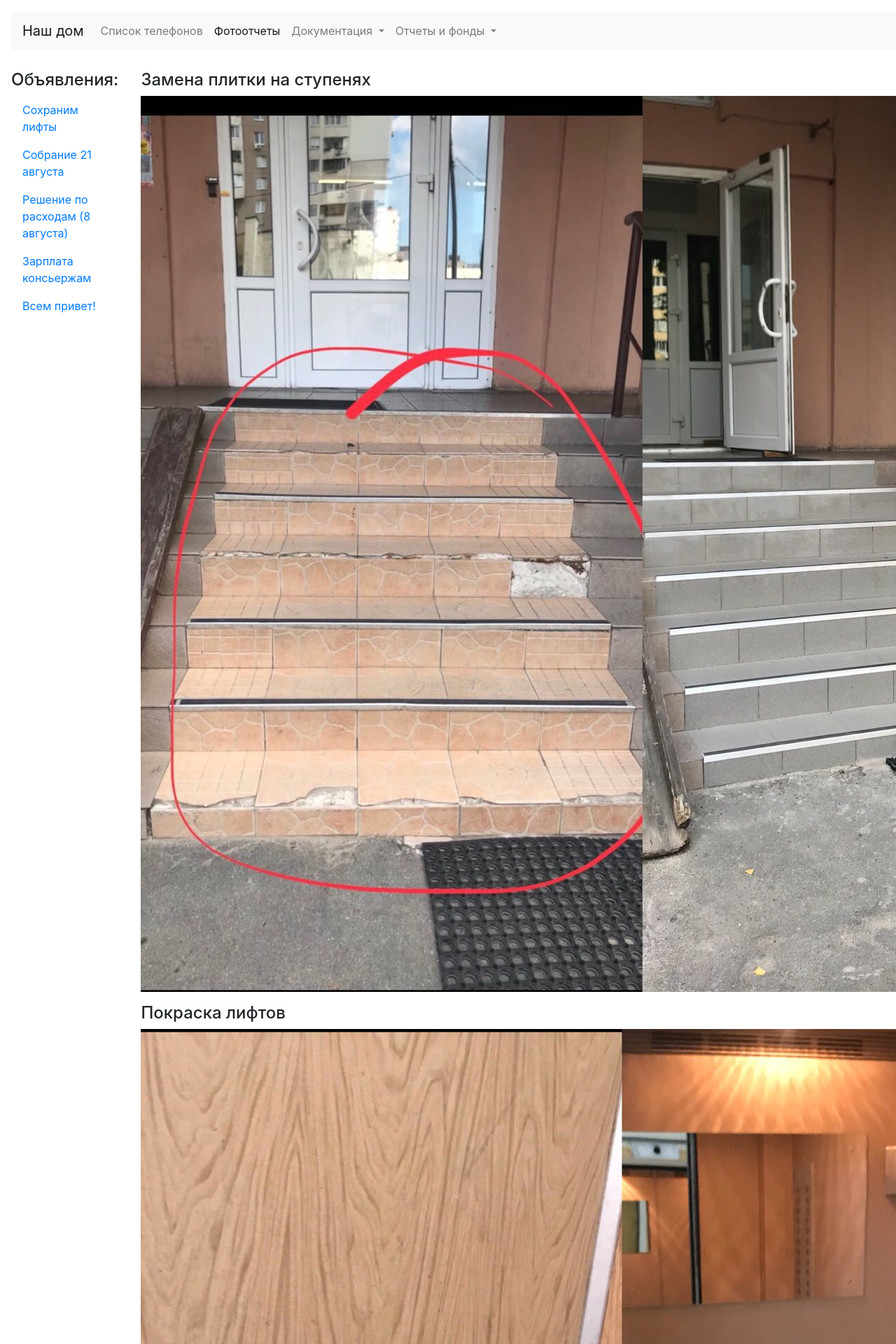
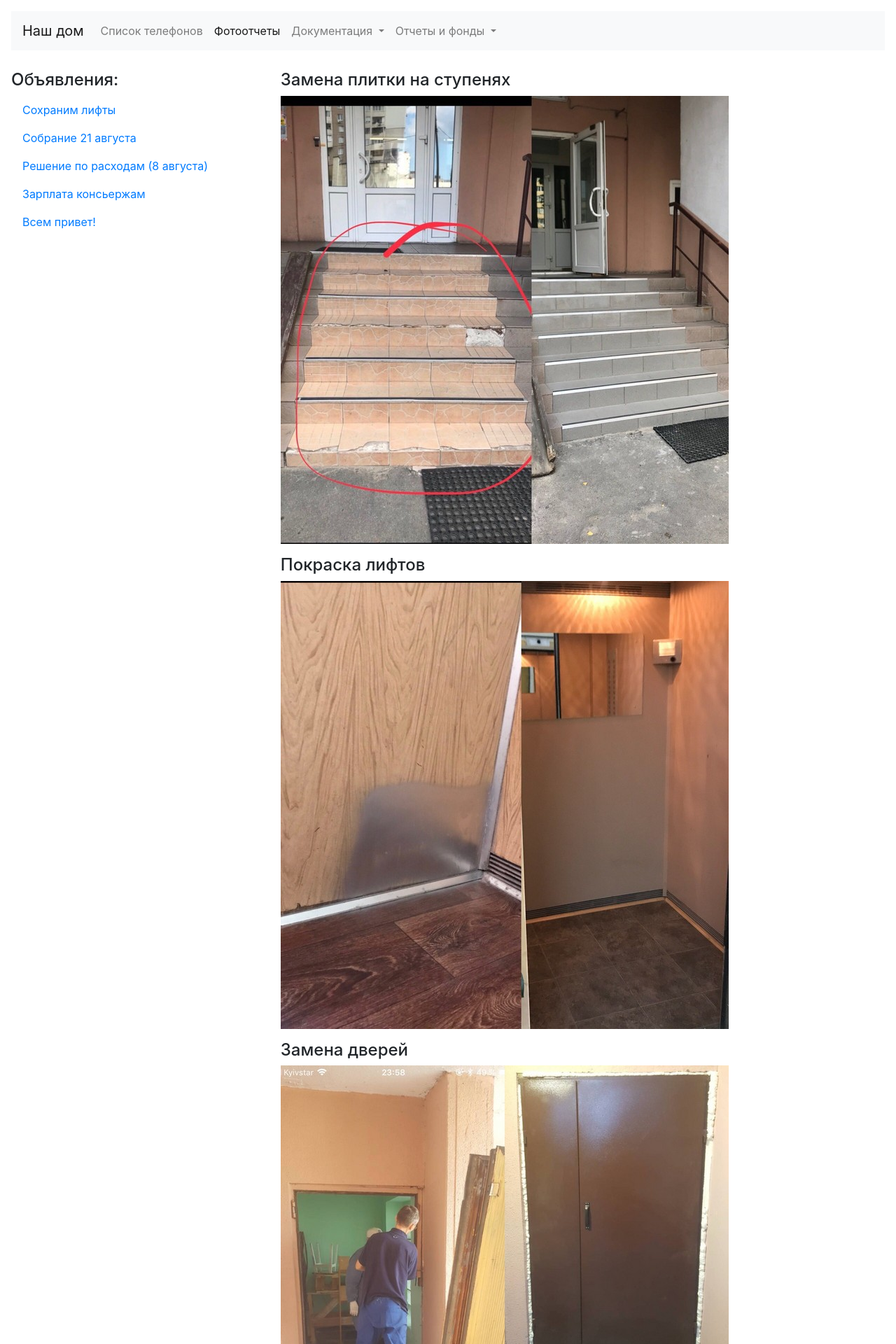
Before and after one commit to heroes-kiev/16b, a Jekyll site: the page built from photos.md, in a window 1280 px wide. Shown: the top 1920 px of the page at 70% size. Built offline with Jekyll 4.4.1, drawn with Linux system fonts in a browser that asks for light colours; our own code applies the rules of GitHub Pages for plain Markdown files.

Commit message:
make photos smaller

```diff
--- a/photos.md
+++ b/photos.md
@@ -6,20 +6,20 @@ published: true
 
 #### Замена плитки на ступенях
 
-![Замена плитки на ступенях](/assets/images/comparison/stairs.jpg)
+[![Замена плитки на ступенях](/assets/images/comparison/small/stairs.jpg)](/assets/images/comparison/small/stairs.jpg)
 
 #### Покраска лифтов
 
-![Покраска лифтов](/assets/images/comparison/elevators.jpg)
+![Покраска лифтов](/assets/images/comparison/small/elevators.jpg)
 
 #### Замена дверей
 
-![Замена дверей](/assets/images/comparison/side-doors.jpg)
+![Замена дверей](/assets/images/comparison/small/side-doors.jpg)
 
 #### Облагорожено трюмо
 
-![Трюмо](/assets/images/comparison/console-mirror.jpg)
+![Трюмо](/assets/images/comparison/small/console-mirror.jpg)
 
 #### Убрана этажерка, заменены цветы
 
-![Убрана этажерка, заменены цветы](/assets/images/comparison/flowers-corner.jpg)
+![Убрана этажерка, заменены цветы](/assets/images/comparison/small/flowers-corner.jpg)
```
Also changed, not shown: assets/images/comparison/small/console-mirror.jpg (added), assets/images/comparison/small/elevators.jpg (added), assets/images/comparison/small/flowers-corner.jpg (added), assets/images/comparison/small/side-doors.jpg (added), assets/images/comparison/small/stairs.jpg (added).
